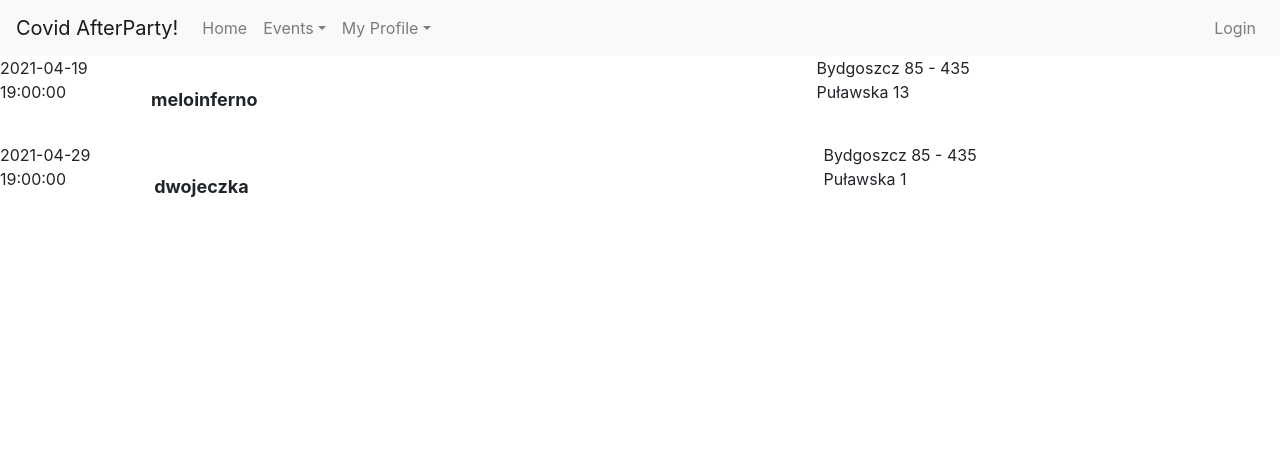
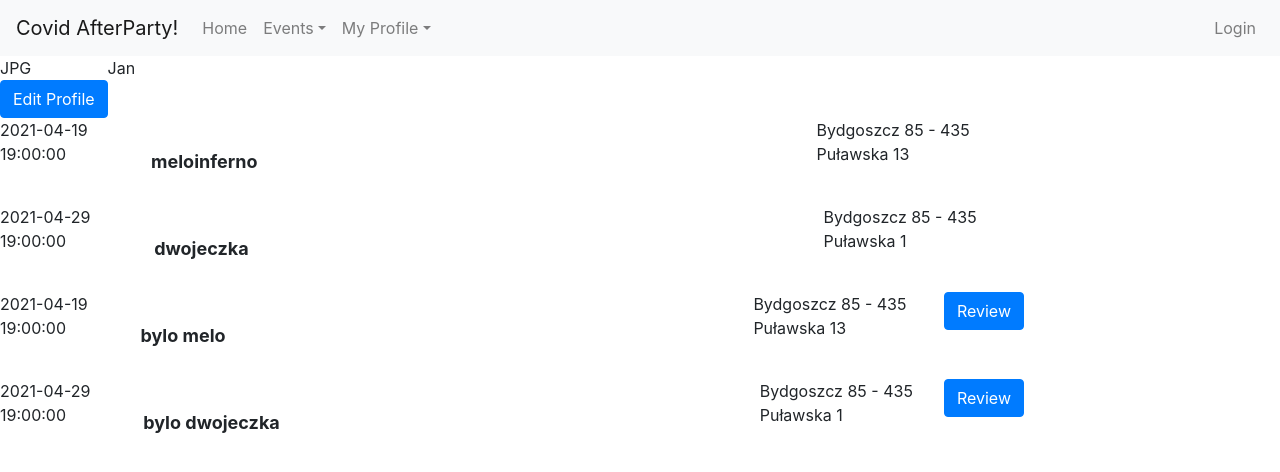
Before and after one commit to MCtyskie/pai_project, a React (Create React App) app in the folder pai_frontend/: page /profile in a window 1280 px wide. Shown: the top 472 px of the page. Built offline with nearby package versions, Linux system fonts and the light colour scheme.

Commit message:
ProfileMenu styling & fetching init
In progress menu for user, to be discussed about incoming/finished events submenus

```diff
--- a/pai_frontend/src/App.js
+++ b/pai_frontend/src/App.js
@@ -1,6 +1,6 @@
 import React, {Component} from 'react';
 import {Toolbar} from './components/Toolbar';
-import {ProfileMenu} from './components/Profile';
+import {ProfileView} from './components/Profile/ProfileView';
 import {WelcomeMenu} from './components/Welcome';
 import 'bootstrap/dist/css/bootstrap.min.css';
 import {BrowserRouter, Route} from "react-router-dom";
@@ -34,10 +34,11 @@ class App extends Component{
 				<Route path="/signup" component={Signup} />
 				<Route path="/login" component={Login} />
 				<Route path="/logout" component={Logout} />
-				<Route path="/profile" component={ProfileMenu} />
+				<Route path="/profile" component={ProfileView} />
 				<Route path="/events" component={EventView} />
 				<Route path="/add_event" component={AddEvent} />
 				<Route path="/event" component={EventDetails} />
+				<Route path="/review" />
 			</BrowserRouter>
 		</div>
 		);
--- a/pai_frontend/src/components/Profile.js
+++ b/pai_frontend/src/components/Profile/ProfileView.js
@@ -1,18 +1,18 @@
 import React from 'react';
 import axios from 'axios';
 import Button from 'react-bootstrap/Button';
+import { Link } from "react-router-dom";
+import { UserInfo } from './UserInfo';
 
 
-class ProfileMenu extends React.Component {
+class ProfileView extends React.Component {
 	constructor(props) {
 		super(props);
 		this.state = {
 			isFetchingData: false,
-			userData: {},
 			incomingEvents: [],
 			pastEvents: [],
 		}
-		this.fetchUserDetails = this.fetchUserDetails.bind(this);
 		this.prepareUserView = this.prepareUserView.bind(this);
 		this.fetchUserIncomingEvents = this.fetchUserIncomingEvents.bind(this);
 		this.fetchUserFinishedEvents = this.fetchUserFinishedEvents.bind(this);
@@ -20,34 +20,8 @@ class ProfileMenu extends React.Component {
 
 	componentDidMount() {
 		console.log("Loaded My Profile");
-		this.fetchUserDetails();
 	}
 
-	fetchUserDetails() {
-		// this.setState({ isFetchingData: true });
-		// const backend_url = "http://localhost:8081/user/profile";
-		// axios.get(backend_url, {
-		// 	headers: {
-		// 		"Authorization": `Bearer ${localStorage.getItem('token').substring(1).slice(0, -1)}`,
-		// 	}
-		// })
-		// 	.then(response => {
-		// 		this.setState({ userData: response.data, isFetchingData: false });
-		// 	})
-		// 	.catch(err => {
-		// 		console.log(err);
-		// 		this.setState({ isFetchingData: false });
-		// 	})
-		let dummy_data = {
-			"userID": 1,
-			"name": "Jan",
-			"lastName": "Kowalsky",
-			"email": "jkowal@test.com",
-			"city": "TestCity",
-			"phone": "987987987"
-		}
-		this.setState({ userData: dummy_data }, () => this.fetchUserIncomingEvents())
-	}
 
 	fetchUserIncomingEvents() {
 		// this.setState({ isFetchingData: true });
@@ -64,21 +38,7 @@ class ProfileMenu extends React.Component {
 		// 		console.log(err);
 		// 		this.setState({ isFetchingData: false });
 		// 	})
-		let dummy_data = [
-			{
-				"title": "meloinferno",
-				"date": "2021-04-19 19:00:00",
-				"address": "Bydgoszcz 85 - 435 Puławska 13",
 
-			},
-			{
-				"title": "dwojeczka",
-				"date": "2021-04-29 19:00:00",
-				"address": "Bydgoszcz 85 - 435 Puławska 1",
-
-			}
-		]
-		this.setState({ incomingEvents: dummy_data }, () => this.fetchUserFinishedEvents);
 	}
 
 	fetchUserFinishedEvents() {
@@ -96,7 +56,13 @@ class ProfileMenu extends React.Component {
 		// 		console.log(err);
 		// 		this.setState({ isFetchingData: false });
 		// 	})
-		let dummy_data = [
+	}
+
+	prepareUserView = () => {
+		let incomingEventsPage = [];
+		let pastEventsPage = [];
+		let fullPage;
+		let dummy_data_past = [
 			{
 				"title": "bylo melo",
 				"date": "2021-04-19 19:00:00",
@@ -110,15 +76,22 @@ class ProfileMenu extends React.Component {
 
 			}
 		]
-		this.setState({ pastEvents: dummy_data });
-	}
+		let dummy_data_incoming = [
+			{
+				"title": "meloinferno",
+				"date": "2021-04-19 19:00:00",
+				"address": "Bydgoszcz 85 - 435 Puławska 13",
 
-	prepareUserView = () => {
-		let userPage = [];
-		let incomingEventsPage = [];
-		let pastEventsPage = [];
-		let fullPage;
-		for (const eventItem of this.state.incomingEvents) {
+			},
+			{
+				"title": "dwojeczka",
+				"date": "2021-04-29 19:00:00",
+				"address": "Bydgoszcz 85 - 435 Puławska 1",
+
+			}
+		]
+		// TODO maybe do a separate component for those submenus?
+		for (const eventItem of dummy_data_incoming) {
 			incomingEventsPage.push(
 				<div className="row-container">
 					<div className="event-date">{eventItem.date}</div>
@@ -127,22 +100,22 @@ class ProfileMenu extends React.Component {
 				</div>
 			)
 		}
-		console.log(this.state.pastEvents);
-		for (const eventItem of this.state.pastEvents) {
+		for (const eventItem of dummy_data_past) {
+			// for (const eventItem of this.state.pastEvents) {
 			pastEventsPage.push(
 				<div className="row-container">
 					<div className="event-date">{eventItem.date}</div>
 					<div className="event-title">{eventItem.title}</div>
 					<div className="event-address">{eventItem.address}</div>
-					<Button variant="primary">Review</Button>
+					<Link to={{ pathname: "/review", query: { eventItem } }}>
+						<Button variant="primary">Review</Button>
+					</Link>
 				</div>
 			)
 		}
 		fullPage = (
 			<div className="profile-container">
-				<div className="user-info">
-					{userPage}
-				</div>
+				<UserInfo />
 				<div className='user-incoming-events'>
 					{incomingEventsPage}
 				</div>
@@ -163,4 +136,4 @@ class ProfileMenu extends React.Component {
 	}
 }
 
-export { ProfileMenu };
+export { ProfileView };
--- /dev/null
+++ b/pai_frontend/src/components/Profile/UserInfo.js
@@ -0,0 +1,83 @@
+import React from 'react';
+import axios from 'axios';
+import Button from 'react-bootstrap/Button';
+import { Link } from "react-router-dom";
+import "./profile.css";
+
+
+class UserInfo extends React.Component {
+    constructor(props) {
+        super(props);
+        this.state = {
+            isFetchingData: false,
+            userData: {},
+        }
+        this.fetchUserDetails = this.fetchUserDetails.bind(this);
+        this.prepareUserPanel = this.prepareUserPanel.bind(this);
+    }
+
+    componentDidMount() {
+        console.log("Loaded My Profile");
+        this.fetchUserDetails();
+    }
+
+    fetchUserDetails() {
+        // this.setState({ isFetchingData: true });
+        // const backend_url = "http://localhost:8081/user/profile";
+        // axios.get(backend_url, {
+        // 	headers: {
+        // 		"Authorization": `Bearer ${localStorage.getItem('token').substring(1).slice(0, -1)}`,
+        // 	}
+        // })
+        // 	.then(response => {
+        // 		this.setState({ userData: response.data, isFetchingData: false });
+        // 	})
+        // 	.catch(err => {
+        // 		console.log(err);
+        // 		this.setState({ isFetchingData: false });
+        // 	})
+
+    }
+
+    prepareUserPanel = () => {
+        let userPanel;
+        let dummy_data = {
+            "userID": 1,
+            "name": "Jan",
+            "lastName": "Kowalsky",
+            "email": "jkowal@test.com",
+            "city": "TestCity",
+            "phone": "987987987",
+            "photo": "JPG",
+        }
+        userPanel = (
+            <div className="user-info">
+                <div className="column-container">
+                    <div className="tst">{dummy_data.photo}</div>
+                    {/* Not sure if link or maybe on this page or dialog openup? */}
+                    <Link to="/edit_profile">
+                        <Button>
+                            Edit Profile
+                        </Button>
+                    </Link>
+                </div>
+                <div className="column-container">
+                    <div className="tst">{dummy_data.name}</div>
+                </div>
+
+            </div>
+
+        )
+        return userPanel
+    }
+
+    render() {
+        return (
+            <div>
+                {this.state.isFetchingData ? "fetching data..." : this.prepareUserPanel()}
+            </div>
+        );
+    }
+}
+
+export { UserInfo };
--- /dev/null
+++ b/pai_frontend/src/components/Profile/profile.css
@@ -0,0 +1,9 @@
+.user-info{
+    display:flex;
+    flex-direction: row;
+}
+
+.column-container{
+    display:flex;
+    flex-direction: column;
+}
```
